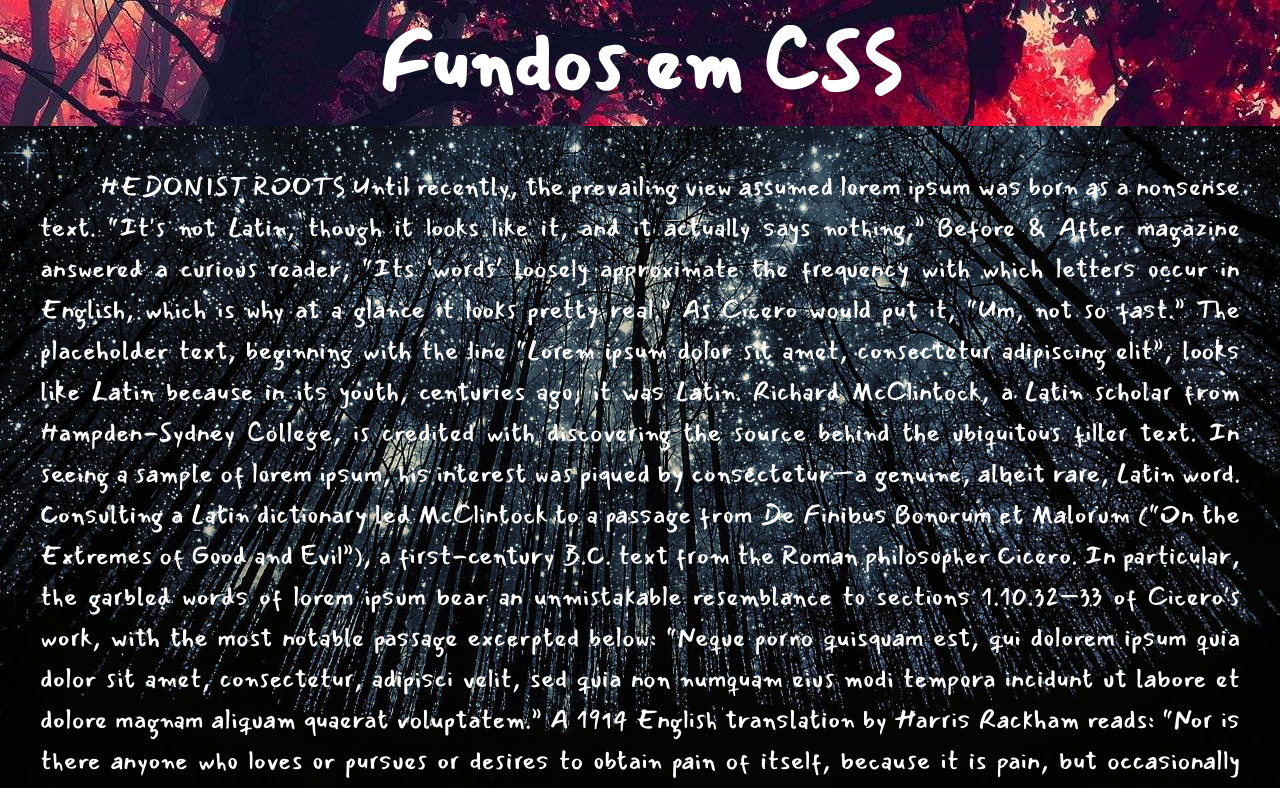
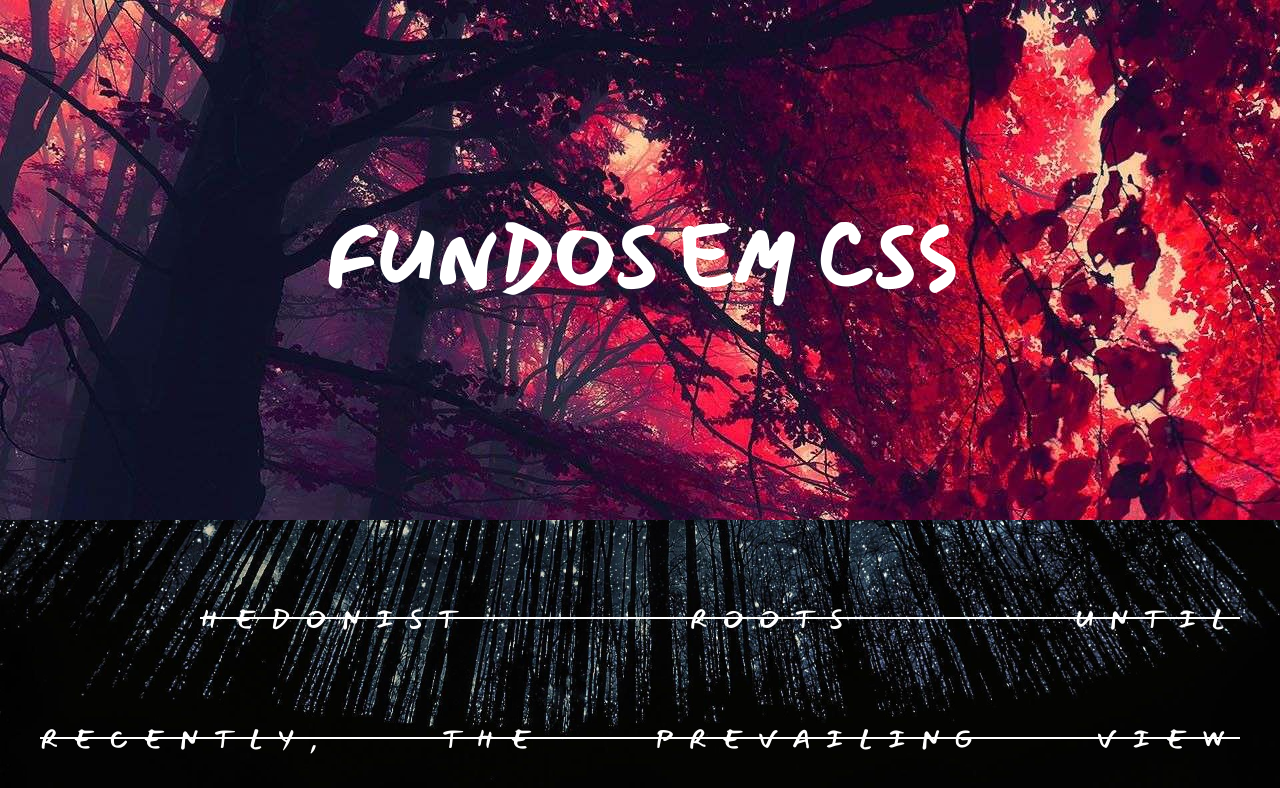
Before and after one commit to WandirPereira/CssReview, a plain HTML site: page MASTER-CSS/01-Basic-CSS/03-Fundos/index.html in a window 1280 px wide. Shown: the top 788 px of the page. Drawn offline with Linux system fonts and the light colour scheme.

Commit message:
Complementando estudo dos fundos

```diff
--- a/MASTER-CSS/01-Basic-CSS/03-Fundos/styles.css
+++ b/MASTER-CSS/01-Basic-CSS/03-Fundos/styles.css
@@ -1,44 +1,69 @@
-@font-face{
-    font-family: Mansalva;  /*poderia ser qualquer nome */
+@font-face {
+    font-family: Mansalva;
+    /*poderia ser qualquer nome */
     src: url(fonts/Mansalva-Regular.ttf);
 }
-*{
+
+* {
     margin: 0px;
     padding: 0px;
 }
-body{
+
+body {
     background-color: burlywood;
     background-image: url("img/148423.jpg");
     background-repeat: repeat;
-    background-attachment: fixed;  /*background não rola junto com o texto*/
+    background-attachment: fixed;
+    /*background não rola junto com o texto*/
     /* background-repeat: no-repeat; */
     background-size: 100% 100%;
     /* //background-position: left bottom;  */
     font-family: Mansalva;
 
 }
-#caixa{
+
+#caixa {
     border: 0px solid black;
     /* border: 0px ; */
     padding: 0px;
     background-color: rgb(103, 103, 112);
     color: white;
+    /*cor do texto*/
     font-size: 40px;
+    /*tamanho da fonte do tet*/
     text-align: center;
+    /*Justificação do texto*/
     /* font-family: "Open Sans";  */
     background-image: url("img/139047.jpg");
+    line-height: 520px;
+    /*altura da linha*/
+    text-transform: uppercase;
+    vertical-align: bottom;
+
 }
-h1{
+
+h1 {
     padding: 0px;
 }
-h2{
+
+h2 {
     color: white;
     background: blue;
 }
-p{
+
+p {
     font-size: 26px;
     color: white;
     text-align: justify;
     padding: 40px;
-    text-indent: 60px;
+    text-indent: 160px;
+    /*avanço primeira linhga do parágrafo*/
+    line-height: 120px;
+    /*altura da linha*/
+    text-transform: uppercase;
+    /* text-decoration: underline;  overline or  line-through */
+    /* text-decoration: overline; */
+    text-decoration: line-through;
+    word-spacing: 40px;
+    letter-spacing: 15px;
 }
```
Also changed, not shown: MASTER-CSS/01-Basic-CSS/02-Fontes/fonts/Mansalva/Mansalva-Regular.ttf (added), MASTER-CSS/01-Basic-CSS/02-Fontes/fonts/Mansalva/OFL.txt (added).
